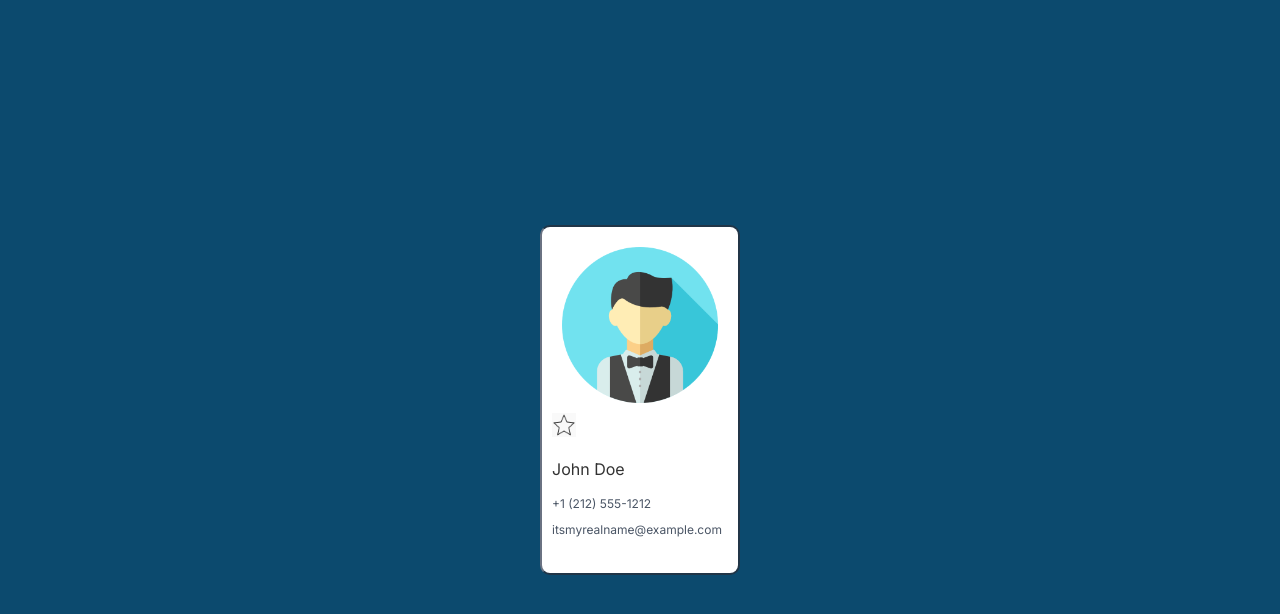
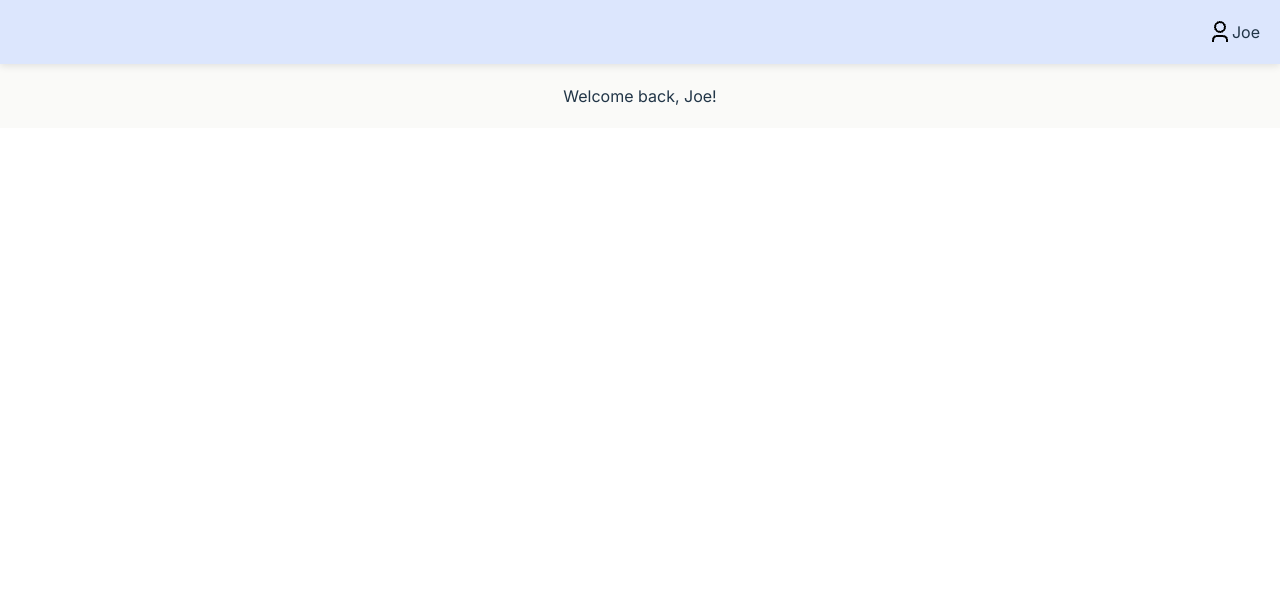
Before and after one commit to JIiiiiiiiiiiiiiiiiiiiiii/first-react, a React (Vite) app: page / in a window 1280 px wide. Shown: the top 614 px of the page. Built offline with nearby package versions, Linux system fonts and the light colour scheme.

Commit message:
State passing

```diff
--- /dev/null
+++ b/src/components/dynamic_web/passdata/App.jsx
@@ -0,0 +1,14 @@
+import React from "react";
+import Header from "./Header";
+import Body from "./Body";
+
+export default function App() {
+  const [userName, setUserName] = React.useState("Joe");
+
+  return (
+    <main>
+      <Header userName={userName} />
+      <Body userName={userName} />
+    </main>
+  );
+}
--- /dev/null
+++ b/src/components/dynamic_web/passdata/Body.jsx
@@ -0,0 +1,7 @@
+export default function Body(props) {
+    return (
+        <section className="p-5 text-center">
+            <h1>Welcome back, {props.userName}!</h1>
+        </section>
+    )
+}
--- /dev/null
+++ b/src/components/dynamic_web/passdata/Header.jsx
@@ -0,0 +1,12 @@
+import avatar from "/images/users.png";
+
+export default function Header(props) {
+
+
+  return (
+    <header className="flex h-16 items-center justify-end bg-[#dce6fd] px-5 shadow-[0px_2.98256px_7.4564px_rgba(0,0,0,0.1)]">
+      <img className="cursor-pointer" src={avatar} />
+      <p className="cursor-pointer">{props.userName}</p>
+    </header>
+  );
+}
--- a/src/main.jsx
+++ b/src/main.jsx
@@ -1,7 +1,7 @@
 import { StrictMode } from "react";
 import { createRoot } from "react-dom/client";
 import "./index.css";
-import App from "./components/dynamic_web/stateobject/App";
+import App from "./components/dynamic_web/passdata/App";
 
 createRoot(document.getElementById("root")).render(
   <StrictMode>
```
Also changed, not shown: public/images/users.png (added).
